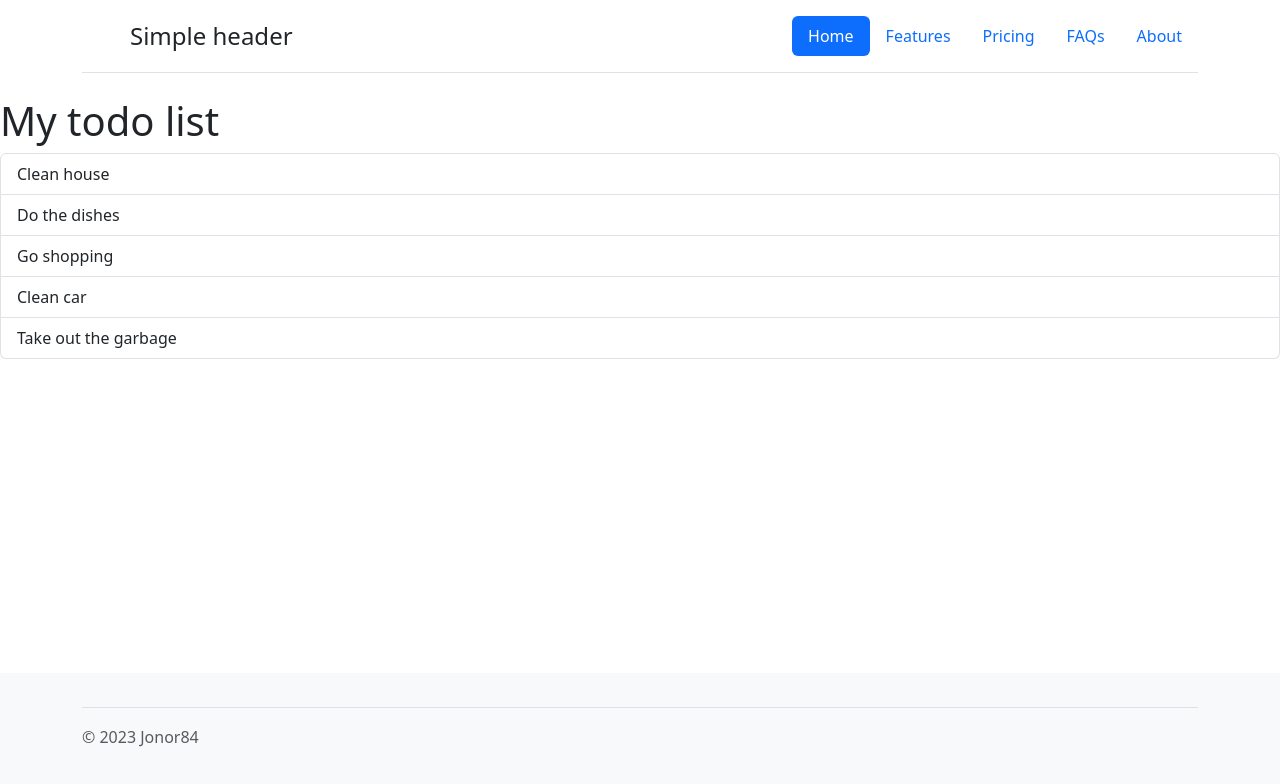
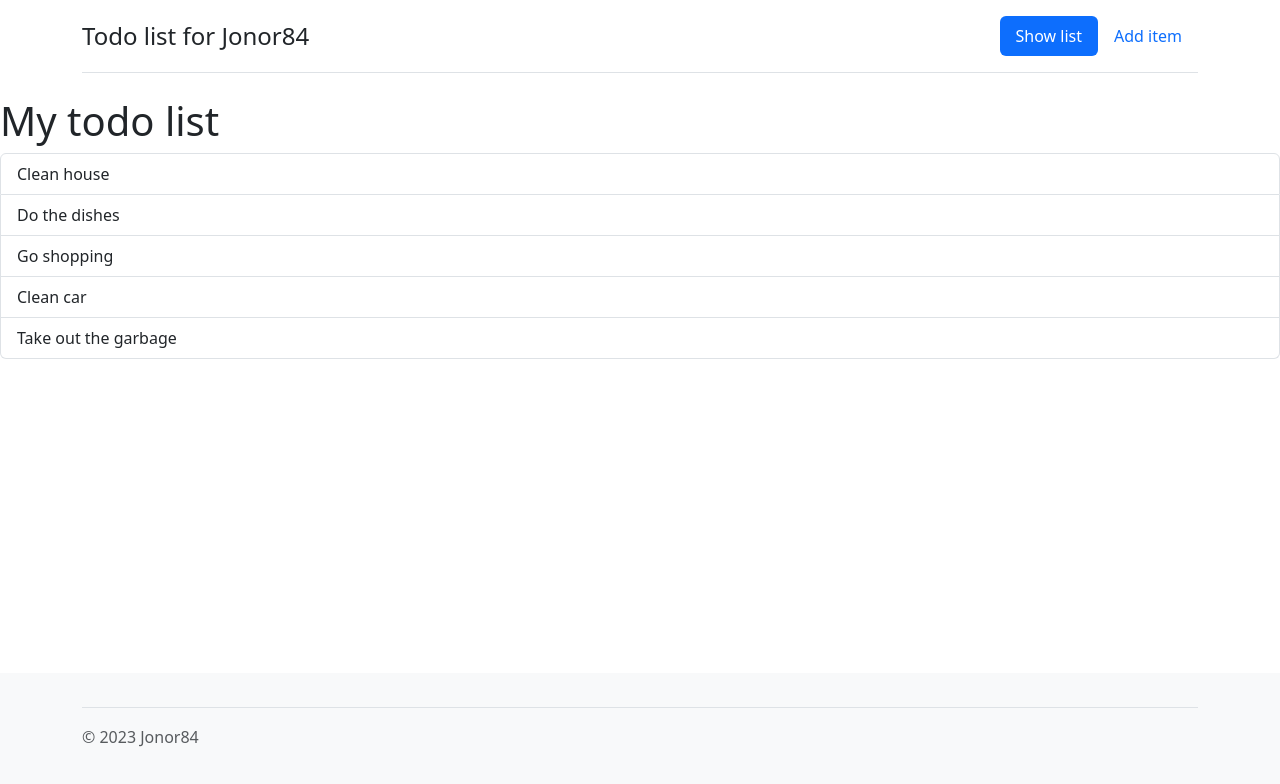
Before and after one commit to Medieinstitutet/the-todos-jonor84, a React (Vite) app: page / in a window 1280 px wide. Shown: the top 784 px of the page. Built offline with nearby package versions, Linux system fonts and the light colour scheme.

Commit message:
Updated header

```diff
--- a/src/components/ShowHeader.tsx
+++ b/src/components/ShowHeader.tsx
@@ -10,36 +10,18 @@ function ShowHeader() {
               href="/"
               className="d-flex align-items-center mb-3 mb-md-0 me-md-auto text-dark text-decoration-none"
             >
-              <svg className="bi me-2" width="40" height="32">
-                <use xlink:href="#bootstrap"></use>
-              </svg>
-              <span className="fs-4">Simple header</span>
+              <span className="fs-4">Todo list for Jonor84</span>
             </a>
 
             <ul className="nav nav-pills">
               <li className="nav-item">
                 <a href="#" className="nav-link active" aria-current="page">
-                  Home
+                  Show list
                 </a>
               </li>
               <li className="nav-item">
                 <a href="#" className="nav-link">
-                  Features
-                </a>
-              </li>
-              <li className="nav-item">
-                <a href="#" className="nav-link">
-                  Pricing
-                </a>
-              </li>
-              <li className="nav-item">
-                <a href="#" className="nav-link">
-                  FAQs
-                </a>
-              </li>
-              <li className="nav-item">
-                <a href="#" className="nav-link">
-                  About
+                  Add item
                 </a>
               </li>
             </ul>
```
